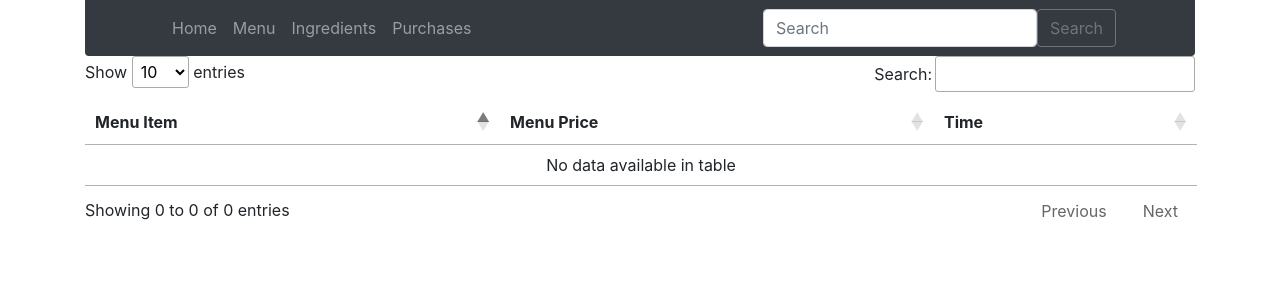
After one commit to wadedjones/djangodelights, a Django app: page /purchase_test in a window 1280 px wide. The commit adds this page. Shown: the top 300 px of the page. Run offline with Django 4.2, Linux system fonts and the light colour scheme; data that the repository does not hold is empty; some libraries are stand-ins or nearby versions.

Commit message:
figured out menu item name and price info

```diff
--- a/djangodelights/inventory/static/inventory/main.js
+++ b/djangodelights/inventory/static/inventory/main.js
@@ -71,4 +71,4 @@ moneyCell.forEach(function(cell){
 
 $('.carousel').carousel({
     interval: 100
-  })
+  });
--- a/djangodelights/inventory/templates/inventory/base.html
+++ b/djangodelights/inventory/templates/inventory/base.html
@@ -14,6 +14,7 @@
         <!-- Import custom JS and CSS -->
         <script src="{% static 'inventory/main.js' %}" defer></script>
         <link rel="stylesheet" href="{% static 'inventory/style.css' %}">
+        <link rel="stylesheet" type="text/css" href="https://cdn.datatables.net/1.11.5/css/jquery.dataTables.css">
 
     </head>
     <body>
@@ -56,5 +57,22 @@
     <script src="https://code.jquery.com/jquery-3.6.3.min.js" integrity="sha256-pvPw+upLPUjgMXY0G+8O0xUf+/Im1MZjXxxgOcBQBXU=" crossorigin="anonymous"></script>
     <script src="https://cdn.jsdelivr.net/npm/popper.js@1.14.3/dist/umd/popper.min.js" integrity="sha384-ZMP7rVo3mIykV+2+9J3UJ46jBk0WLaUAdn689aCwoqbBJiSnjAK/l8WvCWPIPm49" crossorigin="anonymous"></script>
     <script src="https://cdn.jsdelivr.net/npm/bootstrap@4.1.3/dist/js/bootstrap.min.js" integrity="sha384-ChfqqxuZUCnJSK3+MXmPNIyE6ZbWh2IMqE241rYiqJxyMiZ6OW/JmZQ5stwEULTy" crossorigin="anonymous"></script>
+    <script type="text/javascript" charset="utf8" src="https://cdn.datatables.net/1.11.5/js/jquery.dataTables.js"></script>
+    <script>
+        $(document).ready(function() {
+    var table = $('#menuTable').DataTable({
+       "ajax": {
+          "processing": true,
+          "url": "{% url 'purchasestest' %}",
+          "dataSrc": "",
+        },
+        "columns": [
+                { "data": "menu_item__title"},
+                { "data": "menu_item__price" },
+                { "data": "timestamp"},
+            ],
+    });
+});
+    </script>
     </body>
 </html>
--- /dev/null
+++ b/djangodelights/inventory/templates/inventory/purchase_test.html
@@ -0,0 +1,21 @@
+{% extends 'inventory/base.html' %}
+
+{% block content %}
+
+<div class="container">
+    <div class="row">
+        <div class="col">
+            <table id="menuTable" class="table table-hover table-borderless">
+                <thead>
+                    <tr>
+                        <th>Menu Item</th>
+                        <th>Menu Price</th>
+                        <th>Time</th>
+                    </tr>
+                </thead>
+            </table>
+        </div>
+    </div>
+</div>
+
+{% endblock %}
--- a/djangodelights/inventory/urls.py
+++ b/djangodelights/inventory/urls.py
@@ -15,5 +15,7 @@ urlpatterns = [
     path('purchase/<str:pk>', views.purchase_item, name='purchaseitem'),
     path('search_purchases', views.search_purchases, name='searchpurchases'),
     path('search_recipe_list/', views.search_recipe_list, name='searchrecipelist'),
-    path('<int:year>/week/<int:week>', views.PurchaseWeekArchiveView.as_view(), name='archiveweek')
+    path('<int:year>/week/<int:week>', views.PurchaseWeekArchiveView.as_view(), name='archiveweek'),
+    path('jsonresponse/purchases', views.purchases_test, name='purchasestest'),
+    path('purchase_test', views.purchase_test, name='purchasetest')
 ]
--- a/djangodelights/inventory/views.py
+++ b/djangodelights/inventory/views.py
@@ -162,3 +162,15 @@ class PurchaseWeekArchiveView(WeekArchiveView):
     date_field = 'timestamp'
     week_format = '%W'
     allow_futuer = True
+
+def purchases_test(request):
+    result_list = list(Purchases.objects.all().values(
+        'menu_item__title',
+        'menu_item__price',
+        'timestamp'
+    ))
+    return JsonResponse(result_list, safe=False)
+
+def purchase_test(request):
+    context = {}
+    return render(request, 'inventory/purchase_test.html', context)
```
